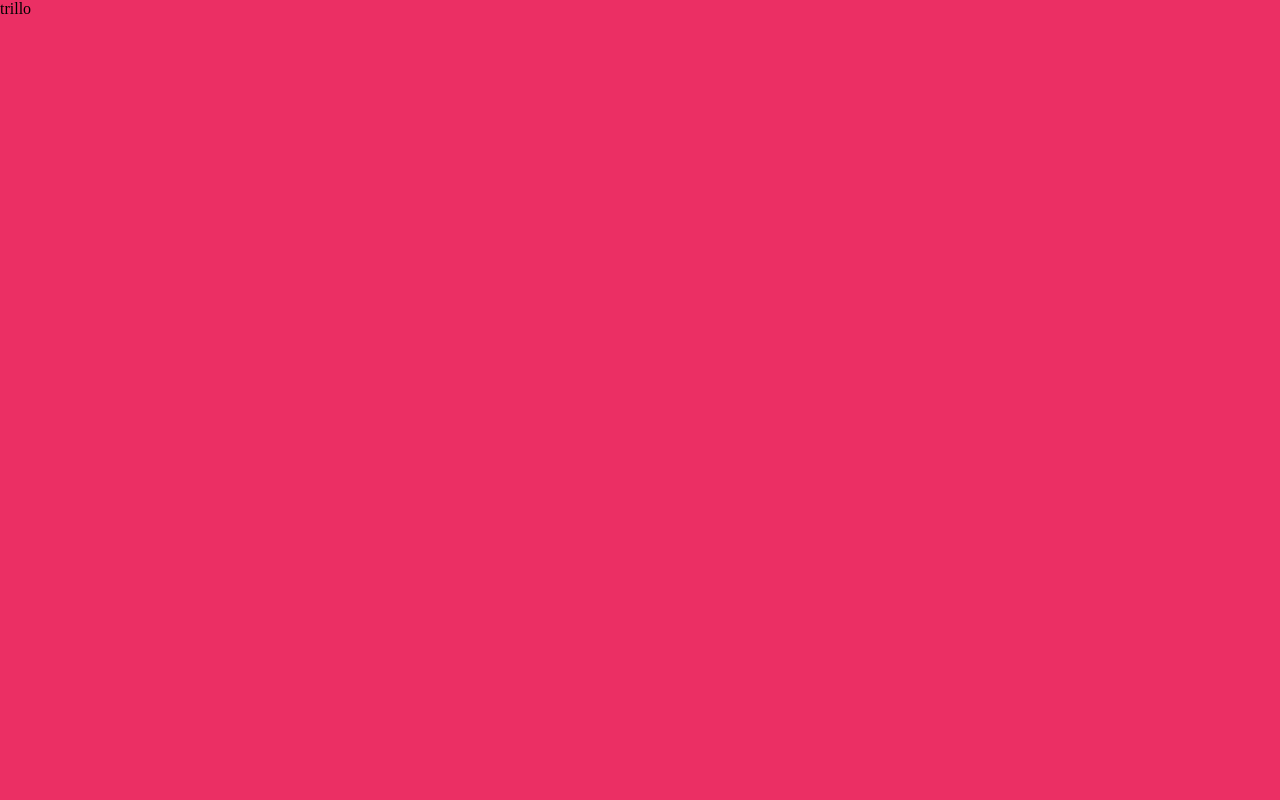
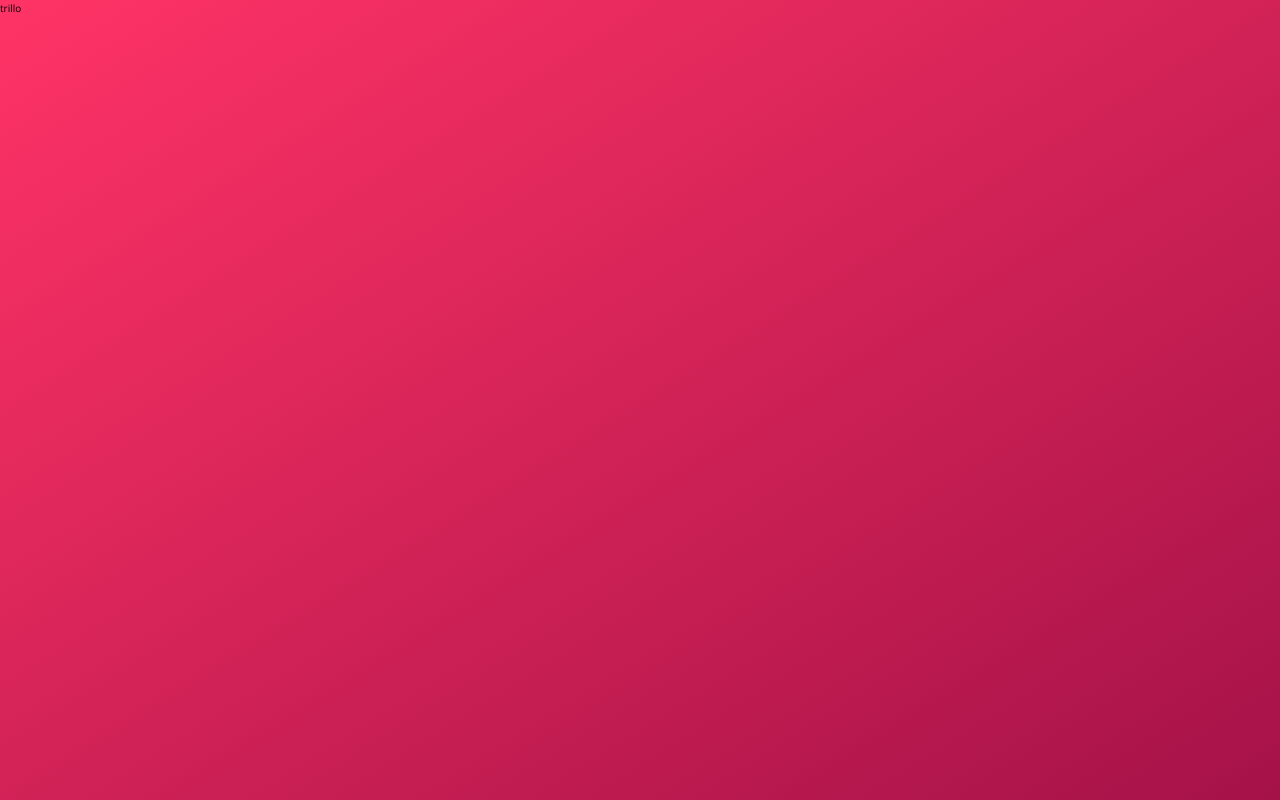
Before and after one commit to stomaras/Trillo_Project, a website: page index.html in a window 1280 px wide. Drawn offline with nearby package versions, Linux system fonts and the light colour scheme.

Commit message:
Defining Project Settings and Custom Properties

```diff
--- /dev/null
+++ b/sass/_base.scss
@@ -0,0 +1,72 @@
+/*
+COLORS
+
+Primary: #eb2f64
+Primary light: #FF3366
+Primary dark: #BA265D
+
+Grey light 1: #faf9f9
+Grey light 2: #f4f2f2
+Grey light 3: #f0eeee
+Grey light 4: #ccc
+
+Grey dark 1: #333
+Grey dark 2: #777
+Grey dark 3: #999
+
+*/
+
+/*
+    CSS Variables or Custom Properties
+    Custom Properties have to be defined inside a scope and so within a declaration block. But after that
+    these variables will only be available in that element and its children.
+    CSS Variables does not need css-preprocessor
+    CSS Variables cascade so they are inherited
+
+*/
+// higher specificity than html
+// root is like a global parent element
+:root {
+    --color-primary: #eb2f64;
+    --color-primary-light: #FF3366;
+    --color-primary-dark: #a51248;
+
+    --color-grey-light-1: #faf9f9;
+    --color-grey-light-2: #f4f2f2;
+    --color-grey-light-3: #f0eeee;
+    --color-grey-light-4: #ccc;
+
+    --color-grey-dark-1: #333;
+    --color-grey-dark-2: #777;
+    --color-grey-dark-3: #999;
+}
+
+
+* {
+    margin: 0;
+    padding: 0;
+}
+
+*,
+*::before,
+*::after {
+    box-sizing: inherit;
+}
+
+html {
+    box-sizing: border-box;
+    font-size: 62.5%;// 1rem = 10px, 10px/16px(browser default) = 62.5%
+}
+
+
+body {
+    font-family: 'Open Sans', sans-serif;
+    font-weight: 400;
+    line-height: 1.6;
+    color: var(--color-grey-dark-2);
+    background-image: linear-gradient(to right bottom, var(--color-primary-light), var(--color-primary-dark));
+    background-size: cover;
+    background-repeat: no-repeat;
+
+    min-height: 100vh;
+}
--- a/sass/main.scss
+++ b/sass/main.scss
@@ -1,26 +1,3 @@
-/*
-COLORS
-
-Primary: #eb2f64
-Primary light: #FF3366
-Primary dark: #BA265D
-
-Grey light 1: #faf9f9
-Grey light 2: #f4f2f2
-Grey light 3: #f0eeee
-Grey light 4: #ccc
-
-Grey dark 1: #333
-Grey dark 2: #777
-Grey dark 3: #999
-
-*/
-
-* {
-    margin: 0;
-    padding: 0;
-}
-
-body {
-    background-color: #eb2f64;
-}
+@import "base";
+@import "layout";
+@import "components";
```
Also changed, not shown: css/style.css, sass/_layout.scss (added), sass/components.scss (added).
